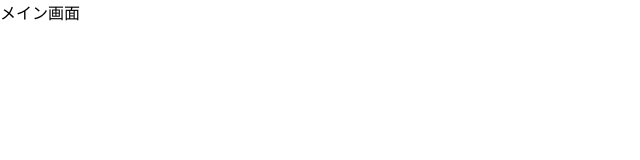
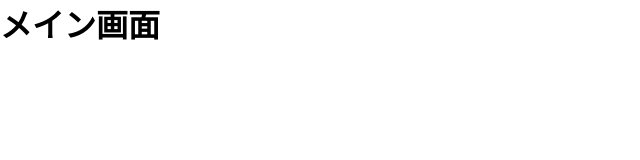
Before and after one commit to kngy0306/Loading, a plain HTML site: page index.html in a window 1280 px wide. Shown: the whole page, without its empty margins (0-640 px from the left). Drawn offline with Linux system fonts and the light colour scheme.

Commit message:
Update index.html

```diff
--- a/index.html
+++ b/index.html
@@ -9,7 +9,7 @@
     <div class="init">
         <h1 class="loading">Now Loading...</h1>
     </div>
-    <div class="main">メイン画面</div>
+    <div class="main"><h1>メイン画面</h1></div>
     <script src="index.js"></script>
 </body>
 </html>
```
